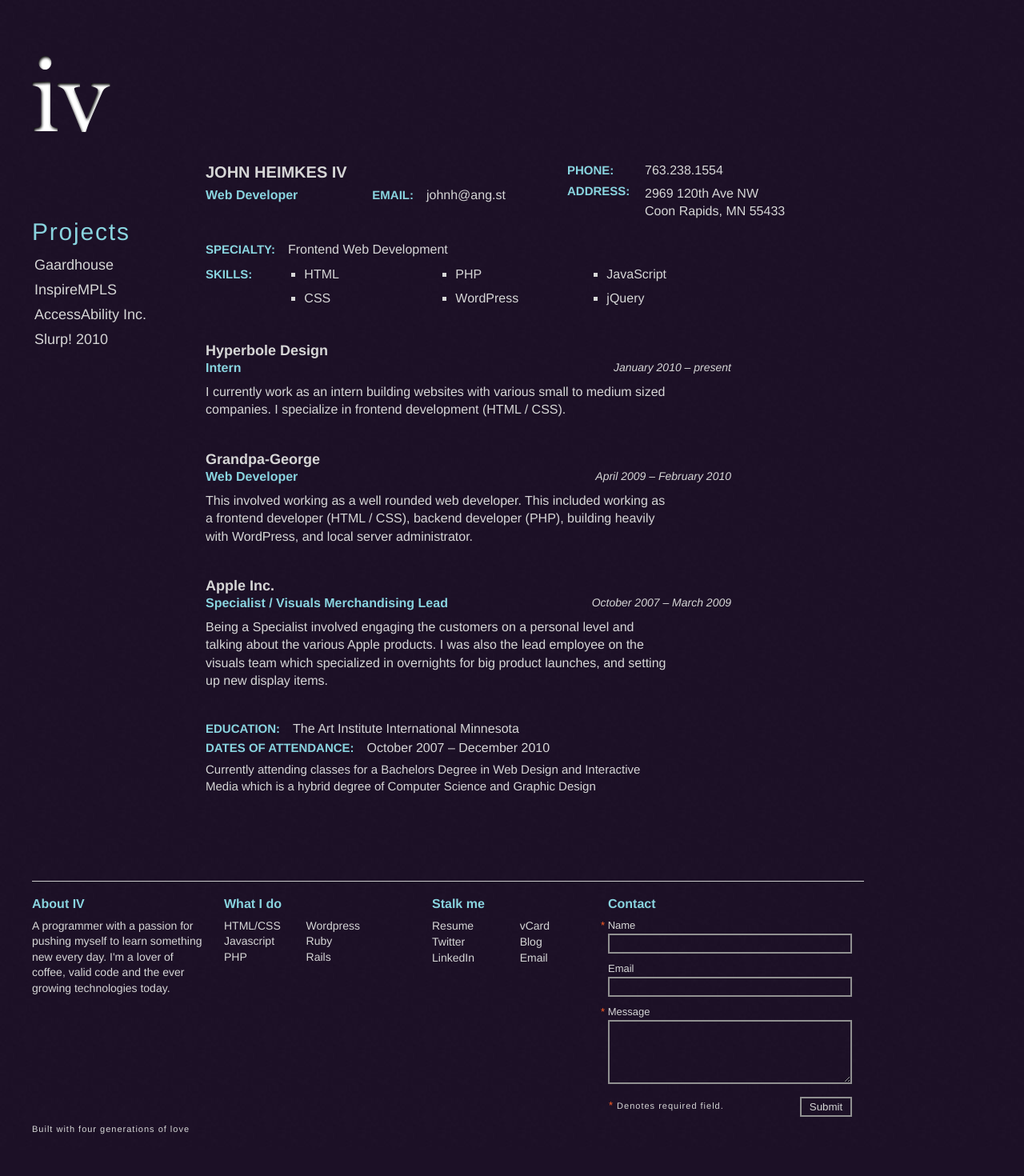
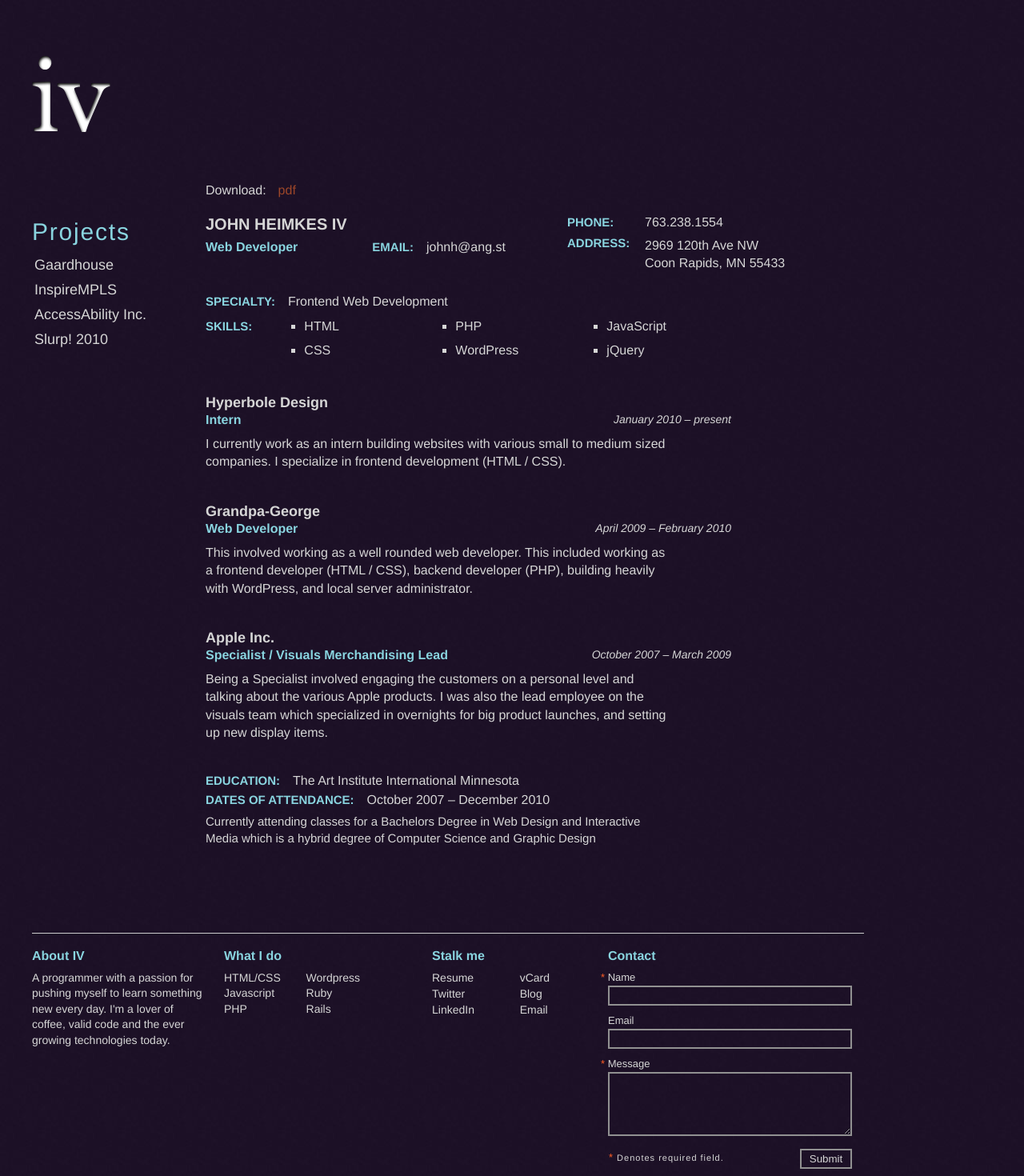
Before and after one commit to johnheimkes/portfolio, a PHP site: page /resume.html in a window 1280 px wide. Shown: the top 1470 px of the page at 80% size. Before the commit the page ends 1418 px from the top, so only its background shows below. Run offline with PHP 8.4, Linux system fonts and the light colour scheme.

Commit message:
added pdf of resume for downloads

```diff
--- a/css/style.css
+++ b/css/style.css
@@ -106,10 +106,27 @@ div.description ul.tech_right {
 div#content.resume {
 	width: 741px;
 	margin-left: 42px;
+	margin-top: -45px;
+}
+div#download_resume ul { list-style-type: none; }
+div#download_resume p {
+	float: left;
+	padding-right: 5px;
+}
+div#download_resume ul li a {
+	text-decoration: none;
+	float: left;
+	padding: 0 10px;
+	color: #9d4729;
+}
+div#download_resume ul li a:hover {
+	color: #d6d6d6;
 }
 div#resume_header {
 	width: 100%;
+	clear: left;
 	height: 70px;
+	margin-top: 40px;
 }
 #resume_header_left {
 	float: left;
--- a/resume.html
+++ b/resume.html
@@ -9,9 +9,6 @@
     <meta name="Description" content="Portfolio of John Heimkes IV" />
     <link rel="stylesheet" href="css/reset.css" type="text/css" media="screen" />
     <link rel="stylesheet" href="css/style.css" type="text/css" media="screen" />
-    <!-- <script src="js/jquery.js" type="text/javascript" charset="utf-8"></script>
-    <script src="js/scrollable.js" type="text/javascript" charset="utf-8"></script>
-    <script src="js/application.js" type="text/javascript" charset="utf-8"></script> -->
   </head>
   <body>
     <div id="wrapper">
@@ -30,8 +27,13 @@
           </ul>
         </div>
       <div id="content" class="resume">
-
-
+        <div id="download_resume">
+          <p>Download:</p>
+          <ul>
+            <!-- <li><a href="dl/johnheimkes_resume.doc">doc</a></li> -->
+            <li><a href="dl/johnheimkes_resume.pdf">pdf</a></li>
+          </ul>
+        </div>
         <div id="resume_header">
           <div id="resume_header_left">
             <h2>John Heimkes IV</h2>
@@ -88,8 +90,6 @@
             <p class="resume_description">Currently attending classes for a Bachelors Degree in Web Design and Interactive Media which is a hybrid degree of Computer Science and Graphic Design</p>
           </div>
         </div>
-
-
       </div>
     </div>
       <div id="footer">
```
Also changed, not shown: 1 other file.
